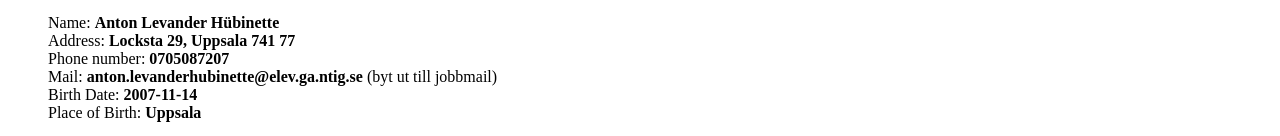
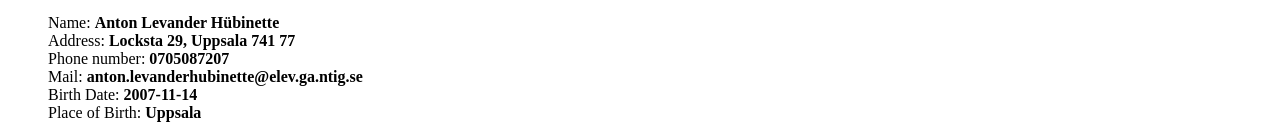
Before and after one commit to Anton-ITDev/basiccvantonlh.github.io, a plain HTML site: page index.html in a window 1280 px wide. Shown: the part 122-258 px from the top of the page. Drawn offline with Linux system fonts and the light colour scheme.

Commit message:
commented 'Byt ut till jobbmail'

```diff
--- a/index.html
+++ b/index.html
@@ -22,7 +22,7 @@
         <li>Name: <b>Anton Levander Hübinette</b></li>
         <li>Address: <b>Locksta 29, Uppsala 741 77</b></li>
         <li>Phone number: <b>0705087207</b></li>
-        <li>Mail: <b>anton.levanderhubinette@elev.ga.ntig.se</b> (byt ut till jobbmail)</li>
+        <li>Mail: <b>anton.levanderhubinette@elev.ga.ntig.se</b></li> <!--(byt ut till jobbmail)-->
         <li>Birth Date: <b>2007-11-14</b></li>
         <li>Place of Birth: <b>Uppsala</b></li>
 
```
